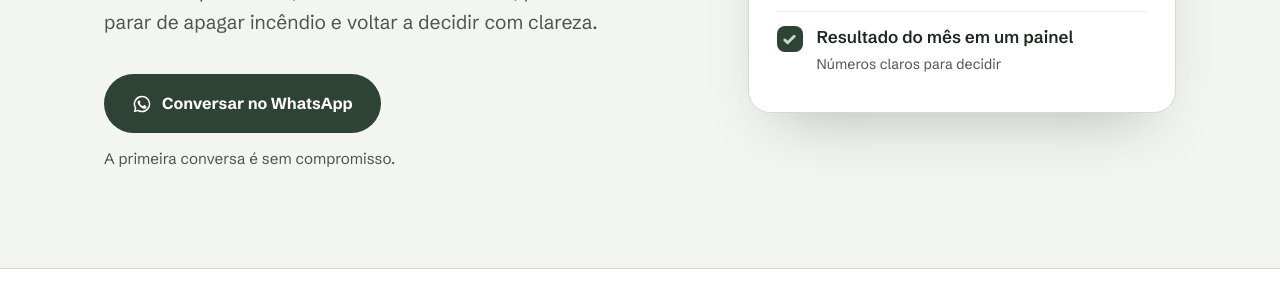
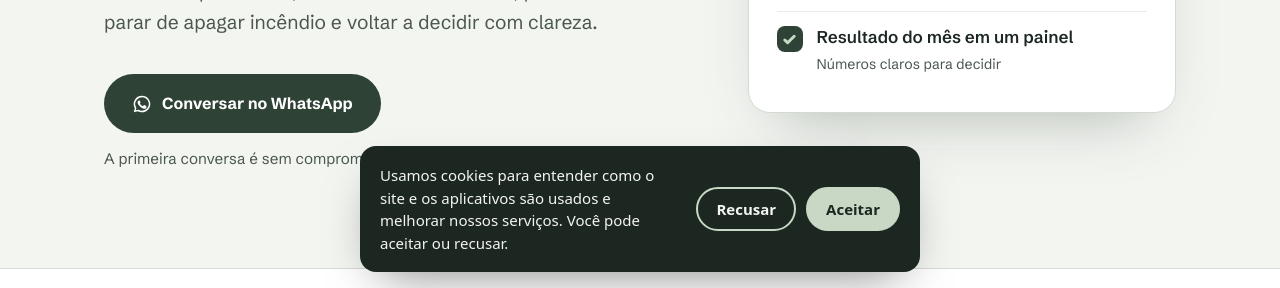
Before and after one commit to mauromfreitas/mfagentes-site, a plain HTML site: page index.html in a window 1280 px wide. Shown: the part 512-800 px from the top of the page. Drawn offline with Linux system fonts and the light colour scheme.

Commit message:
Adiciona Google Analytics 4 com banner de cookies e eventos de conversão
Co-Authored-By: Claude Opus 5.5 <noreply@anthropic.com>
Claude-Session: https://claude.ai/code/session_015852r4VwRo2c6Kd2HaRaX6

```diff
--- /dev/null
+++ b/analytics.js
@@ -0,0 +1,128 @@
+/*
+ * MF Agentes: Google Analytics 4 + banner de cookies (LGPD) para o site e os apps.
+ * Uso em qualquer página de *.mfagentes.com.br:
+ *   <script src="https://mfagentes.com.br/analytics.js" defer></script>
+ * A escolha do visitante vale para todo o domínio (cookie em .mfagentes.com.br).
+ */
+(function () {
+  'use strict';
+
+  var GA_ID = 'G-CM4GJS1MWY';
+  var COOKIE = 'mf_consent';
+  var ROOT = 'mfagentes.com.br';
+  var host = location.hostname;
+  var onDomain = host === ROOT || host.slice(-(ROOT.length + 1)) === '.' + ROOT;
+
+  if (window.__mfAnalyticsLoaded) return;
+  window.__mfAnalyticsLoaded = true;
+
+  function readConsent() {
+    var m = document.cookie.match(new RegExp('(?:^|; )' + COOKIE + '=([^;]*)'));
+    return m ? decodeURIComponent(m[1]) : null;
+  }
+
+  function saveConsent(value) {
+    var parts = [COOKIE + '=' + value, 'path=/', 'max-age=' + 60 * 60 * 24 * 365, 'SameSite=Lax'];
+    if (onDomain) parts.push('domain=.' + ROOT);
+    if (location.protocol === 'https:') parts.push('Secure');
+    document.cookie = parts.join('; ');
+  }
+
+  // Google tag com modo de consentimento: nada é gravado até o visitante aceitar.
+  window.dataLayer = window.dataLayer || [];
+  function gtag() { window.dataLayer.push(arguments); }
+  window.gtag = window.gtag || gtag;
+
+  var choice = readConsent();
+  var granted = choice === 'granted' ? 'granted' : 'denied';
+  gtag('consent', 'default', {
+    analytics_storage: granted,
+    ad_storage: granted,
+    ad_user_data: granted,
+    ad_personalization: granted,
+    wait_for_update: 500
+  });
+  gtag('js', new Date());
+  gtag('config', GA_ID, { cookie_domain: onDomain ? ROOT : 'auto' });
+
+  var s = document.createElement('script');
+  s.async = true;
+  s.src = 'https://www.googletagmanager.com/gtag/js?id=' + GA_ID;
+  document.head.appendChild(s);
+
+  function updateConsent(value) {
+    saveConsent(value);
+    gtag('consent', 'update', {
+      analytics_storage: value,
+      ad_storage: value,
+      ad_user_data: value,
+      ad_personalization: value
+    });
+  }
+
+  // Eventos de conversão: cliques em WhatsApp, piloto e abertura dos apps.
+  document.addEventListener('click', function (e) {
+    var a = e.target.closest ? e.target.closest('a[href]') : null;
+    if (!a) return;
+    var href = a.getAttribute('href') || '';
+    var label = (a.textContent || '').replace(/\s+/g, ' ').trim().slice(0, 80);
+    if (/wa\.me|whatsapp\.com/i.test(href)) {
+      if (/piloto/i.test(decodeURIComponent(href))) {
+        gtag('event', 'piloto_carteira', { link_text: label, page_host: host });
+      } else {
+        gtag('event', 'contato_whatsapp', { link_text: label, page_host: host });
+      }
+      return;
+    }
+    if (/^mailto:/i.test(href)) {
+      gtag('event', 'contato_email', { link_text: label, page_host: host });
+      return;
+    }
+    var m = href.match(/^https?:\/\/([a-z0-9-]+)\.mfagentes\.com\.br/i);
+    if (m && m[1] !== 'www' && m[1] !== host.split('.')[0]) {
+      gtag('event', 'abrir_app', { app_name: m[1], link_text: label, page_host: host });
+    }
+  }, true);
+
+  // Banner de cookies.
+  function showBanner() {
+    if (document.getElementById('mf-cookie-banner')) return;
+    var css = document.createElement('style');
+    css.textContent =
+      '#mf-cookie-banner{position:fixed;left:16px;right:16px;bottom:16px;z-index:2147483000;max-width:560px;margin:0 auto;' +
+      'background:#1D2721;color:#F3F5F1;border-radius:16px;padding:18px 20px;box-shadow:0 20px 50px -20px rgba(0,0,0,.5);' +
+      'font:15px/1.5 system-ui,-apple-system,"Segoe UI",sans-serif;display:flex;flex-wrap:wrap;gap:14px 18px;align-items:center}' +
+      '#mf-cookie-banner p{margin:0;flex:1 1 260px}' +
+      '#mf-cookie-banner .mf-cb-actions{display:flex;gap:10px;flex:0 0 auto}' +
+      '#mf-cookie-banner button{font:inherit;font-weight:600;border-radius:999px;padding:9px 18px;cursor:pointer;border:2px solid #C9D8C5}' +
+      '#mf-cookie-banner .mf-cb-accept{background:#C9D8C5;color:#1D2721}' +
+      '#mf-cookie-banner .mf-cb-reject{background:transparent;color:#F3F5F1}' +
+      '#mf-cookie-banner button:focus-visible{outline:3px solid #7E9C85;outline-offset:2px}' +
+      '@media (max-width:480px){#mf-cookie-banner .mf-cb-actions{width:100%}#mf-cookie-banner button{flex:1}}';
+    document.head.appendChild(css);
+
+    var box = document.createElement('div');
+    box.id = 'mf-cookie-banner';
+    box.setAttribute('role', 'dialog');
+    box.setAttribute('aria-live', 'polite');
+    box.setAttribute('aria-label', 'Preferências de cookies');
+    box.innerHTML =
+      '<p>Usamos cookies para entender como o site e os aplicativos são usados e melhorar nossos serviços. Você pode aceitar ou recusar.</p>' +
+      '<div class="mf-cb-actions"><button type="button" class="mf-cb-reject">Recusar</button>' +
+      '<button type="button" class="mf-cb-accept">Aceitar</button></div>';
+    box.querySelector('.mf-cb-accept').addEventListener('click', function () { updateConsent('granted'); box.remove(); });
+    box.querySelector('.mf-cb-reject').addEventListener('click', function () { updateConsent('denied'); box.remove(); });
+    document.body.appendChild(box);
+  }
+
+  // Permite reabrir o banner, por exemplo num link "Preferências de cookies".
+  window.mfCookiePreferences = showBanner;
+
+  if (!choice) {
+    if (document.readyState === 'loading') {
+      document.addEventListener('DOMContentLoaded', showBanner);
+    } else {
+      showBanner();
+    }
+  }
+})();
--- a/index.html
+++ b/index.html
@@ -175,6 +175,8 @@
   footer .wrap { display: flex; flex-wrap: wrap; justify-content: space-between; gap: 12px; }
   .footer-mail { color: var(--sage-deep); font-weight: 600; text-decoration: none; border-bottom: 1px solid var(--sage-light); }
   .footer-mail:hover { border-color: var(--sage-deep); }
+  .footer-cookies { font: inherit; color: var(--ink-soft); background: none; border: 0; padding: 0; cursor: pointer; text-decoration: underline; text-underline-offset: 3px; }
+  .footer-cookies:hover { color: var(--ink); }
 
   /* Responsive */
   @media (max-width: 900px) {
@@ -200,6 +202,7 @@
     .app-price { flex-direction: column; align-items: stretch; }
   }
 </style>
+<script src="/analytics.js" defer></script>
 </head>
 <body>
 
@@ -364,6 +367,7 @@
   <div class="wrap">
     <span>© 2026 MF Agentes. Atendimento 100% remoto para todo o Brasil.</span>
     <span>Contato: <a class="footer-mail" href="mailto:suporte@mfagentes.com.br">suporte@mfagentes.com.br</a></span>
+    <button type="button" class="footer-cookies" onclick="window.mfCookiePreferences && window.mfCookiePreferences()">Preferências de cookies</button>
   </div>
 </footer>
 
```
